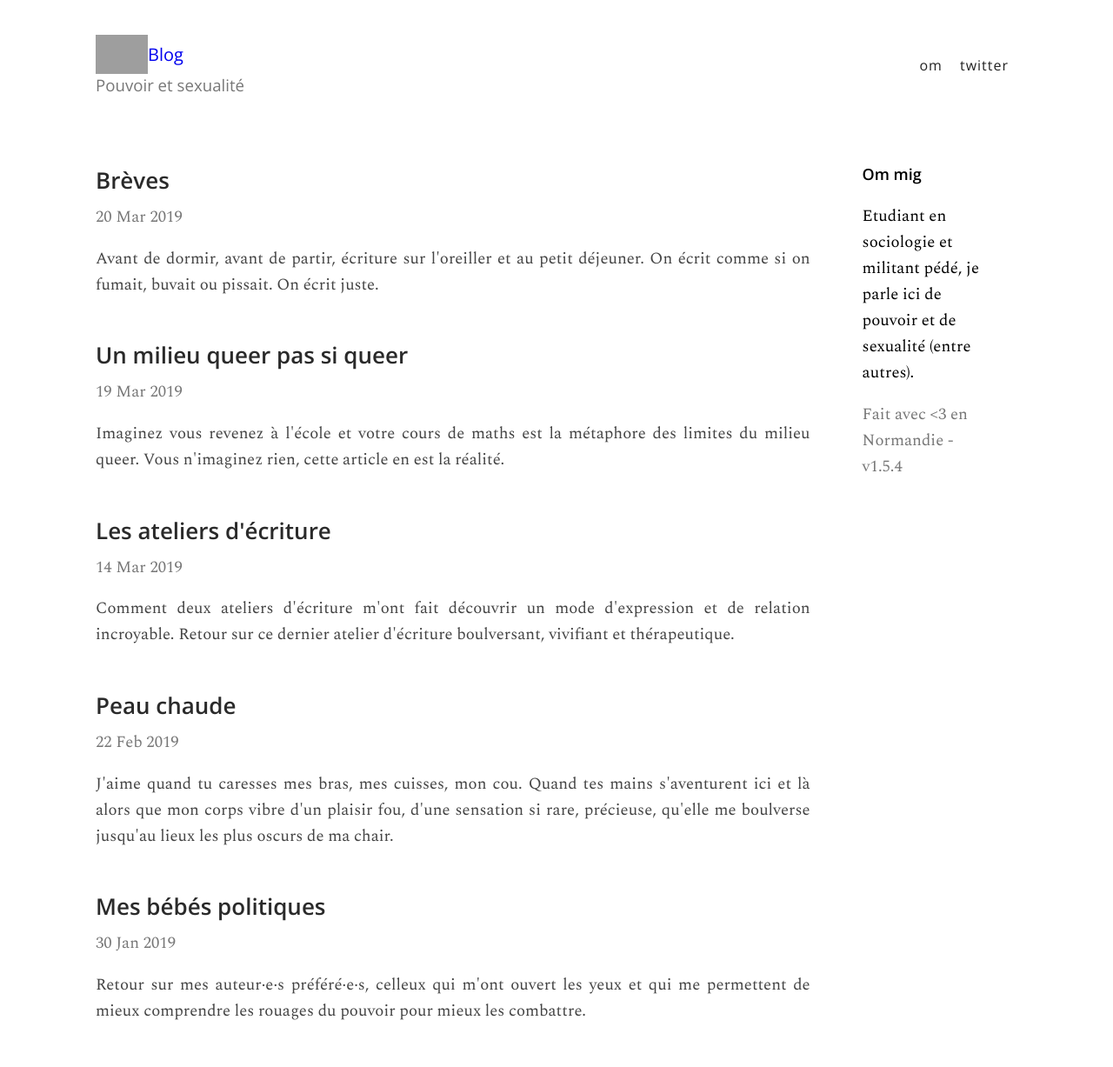
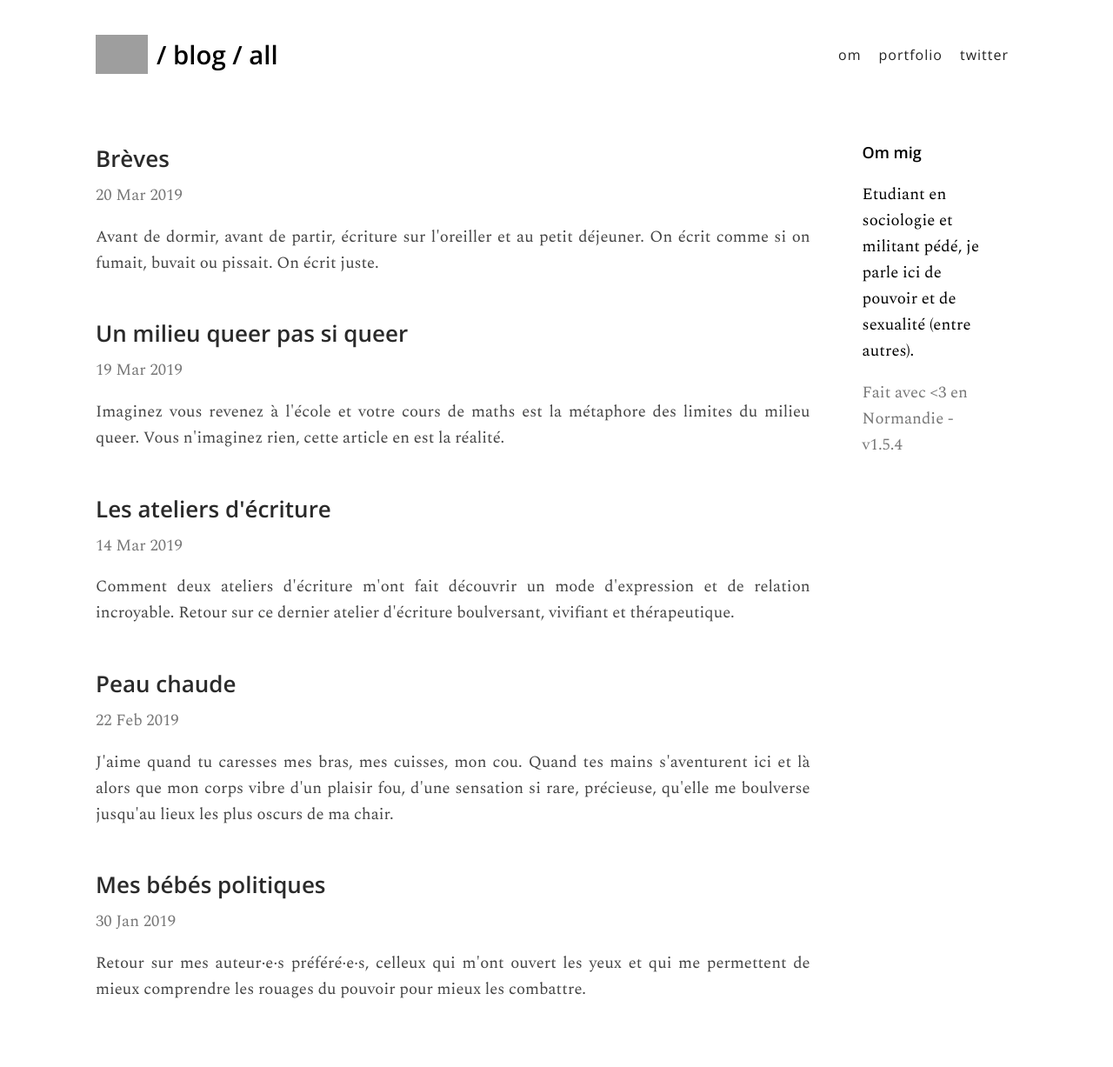
Before and after one commit to pigeoff/pigeoff.github.io, a Jekyll site: the page built from index.md, in a window 1280 px wide. Shown: the whole page at 87% size. Built offline with Jekyll 4.4.1, drawn with Linux system fonts in a browser that asks for light colours; after the commit the page ends 1202 px from its top, so only the background shows below that; grey boxes are pictures that could not be loaded.

Commit message:
Blog update

```diff
--- a/_layouts/home.html
+++ b/_layouts/home.html
@@ -9,11 +9,11 @@
 <body>
     <header class="cover-header">
       <div class="data" >
-        <a class="top-title" href="{{ "/" | absolute_url }}" ><img class="logo" src="http://pigeoff.pw/img/logo.svg" width="60" /> Blog</a>
-        <span class="description" >{{ site.slogan }}</span>
+        <a class="top-title" href="{{ "/" | absolute_url }}" ><img class="logo" src="http://pigeoff.pw/img/logo.svg" width="60" /> / blog / all</a>
       </div>
       <nav >
         <a href="{{ "/om" | absolute_url }}">Om</a>
+        <a href="http://pigeoff.pw/">Portfolio</a>
           <a class="social" href="http://twitter.com/{{ site.twitter }}" target="_blank">
             Twitter
           </a>
--- a/_layouts/post.html
+++ b/_layouts/post.html
@@ -9,11 +9,11 @@
 <body>
     <header class="cover-header">
       <div class="data" >
-        <a class="top-title" href="{{ "/" | absolute_url }}" ><img class="logo" src="http://pigeoff.pw/img/logo.svg" width="60" /> Blog</a>
-        <span class="description" >{{ site.slogan }}</span>
+        <a class="top-title" href="{{ "/" | absolute_url }}" ><img class="logo" src="http://pigeoff.pw/img/logo.svg" width="60" /> / blog / all</a>
       </div>
       <nav >
         <a href="{{ "/om" | absolute_url }}">Om</a>
+        <a href="http://pigeoff.pw/">Portfolio</a>
           <a class="social" href="http://twitter.com/{{ site.twitter }}" target="_blank">
             Twitter
           </a>
--- a/assets/main.css
+++ b/assets/main.css
@@ -43,7 +43,13 @@ header .data h1 {
 header .data .top-title {
   display: flex;
   align-items: center;
-  font-size: 20px;
+  font-size: 22pt;
+  color: #000;
+  font-weight: 600;
+}
+
+header .data .top-title img {
+  margin-right: 10px;
 }
 
 header .data .description {
```
